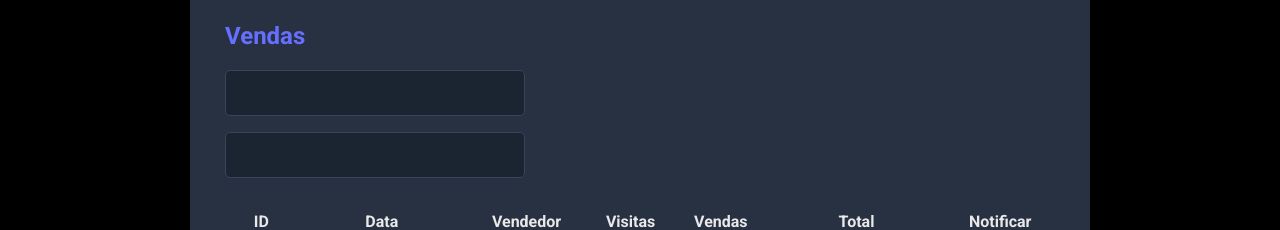
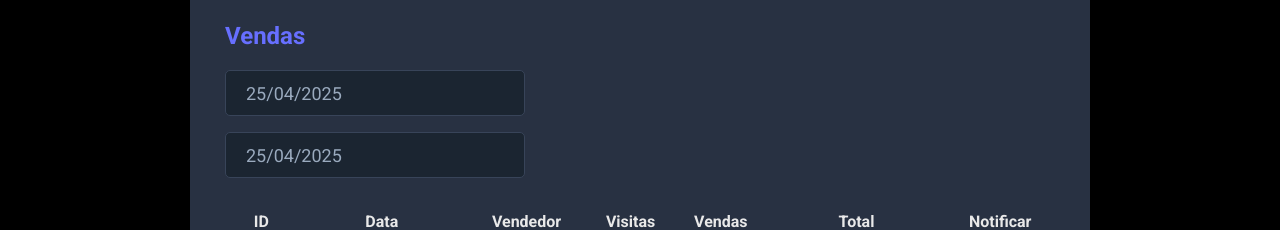
Before and after one commit to joaopauloleitecosta/dsmeta, a React (Vite) app in the folder frontend/: page / in a window 1280 px wide. Shown: the part 273-503 px from the top of the page. Built offline with nearby package versions, Linux system fonts and the light colour scheme.

Commit message:
Datepicker

```diff
--- a/frontend/package.json
+++ b/frontend/package.json
@@ -10,7 +10,9 @@
     "preview": "vite preview"
   },
   "dependencies": {
+    "@types/react-datepicker": "4.4.2",
     "react": "^19.0.0",
+    "react-datepicker": "4.8.0",
     "react-dom": "^19.0.0"
   },
   "devDependencies": {
--- a/frontend/src/App.tsx
+++ b/frontend/src/App.tsx
@@ -1,5 +1,4 @@
 import Header from "./components/Header"
-import NotificationButton from "./components/NotificationButton"
 import SalesCard from "./components/SalesCard"
 
 function App() {
--- a/frontend/src/components/SalesCard/index.tsx
+++ b/frontend/src/components/SalesCard/index.tsx
@@ -1,4 +1,6 @@
 import NotificationButton from '../NotificationButton';
+import DatePicker from "react-datepicker";
+import "react-datepicker/dist/react-datepicker.css";
 import './styles.css';
 
 function SalesCard() {
@@ -7,10 +9,22 @@
             <h2 className="dsmeta-sales-title">Vendas</h2>
             <div>
                 <div className="dsmeta-form-control-container">
-                    <input className="dsmeta-form-control" type="text" />
+                    <DatePicker
+                        selected={new Date()}
+                        onChange={(date: Date) => { }}
+                        className="dsmeta-form-control"
+                        dateFormat="dd/MM/yyyy"
+                        withPortal
+                    />
                 </div>
                 <div className="dsmeta-form-control-container">
-                    <input className="dsmeta-form-control" type="text" />
+                    <DatePicker
+                        selected={new Date()}
+                        onChange={(date: Date) => { }}
+                        className="dsmeta-form-control"
+                        dateFormat="dd/MM/yyyy"
+                        withPortal
+                    />
                 </div>
             </div>
 
```
Also changed, not shown: 1 other file (tests, documents, lock files or other folders).
